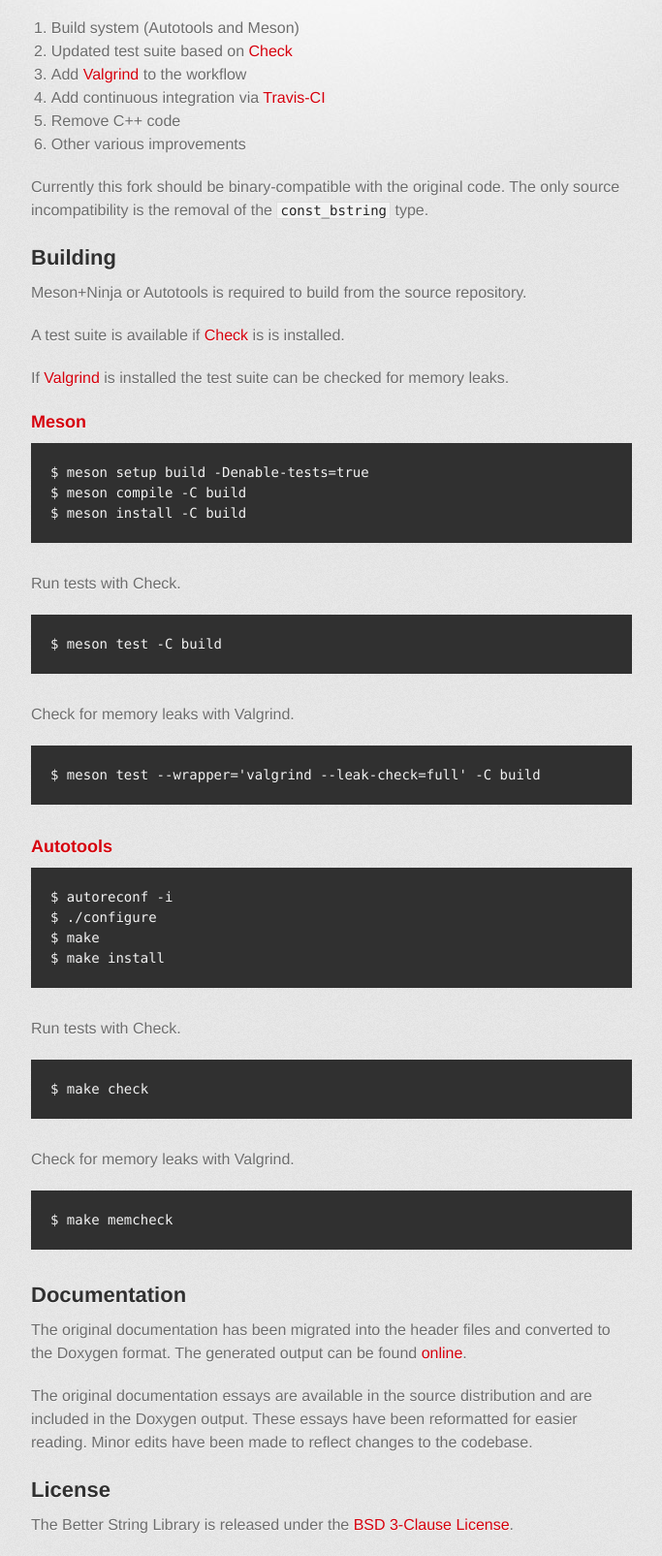
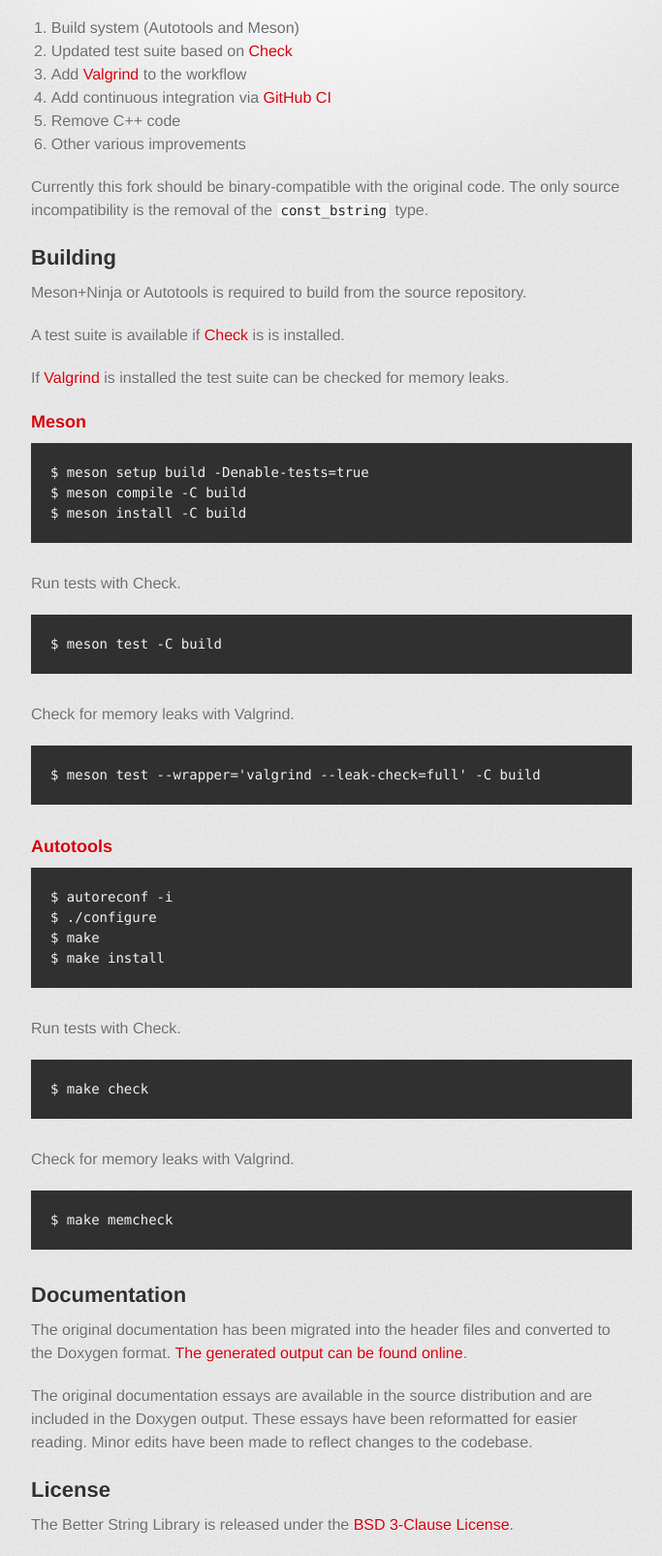
Before and after one commit to msteinert/bstring, a plain HTML site: page index.html in a window 1280 px wide. Shown: the part 370-1975 px from the top of the page at 97% size, without its empty margins (298-981 px from the left). Drawn offline with Linux system fonts and the light colour scheme; a web font is replaced by a local one.

Commit message:
Update website hyperlinks for CI and latest release

```diff
--- a/index.html
+++ b/index.html
@@ -23,7 +23,7 @@
 </header>
 
 <section id="downloads" class="clearfix">
-<a href="https://github.com/msteinert/bstring/releases/v0.1.1/381/bstring-0.1.1.tar.gz" id="download-tar-gz" class="button"><span>Latest Release</span></a>
+<a href="https://github.com/msteinert/bstring/releases/download/v1.0.1/bstring-1.0.1.tar.gz" id="download-tar-gz" class="button"><span>Latest Release</span></a>
 <a href="https://github.com/msteinert/bstring" id="view-on-github" class="button"><span>View Source</span></a>
 </section>
 
@@ -41,7 +41,7 @@ features (or mis-features, depending on your point of view) are included:</p>
 <li>Updated test suite based on <a href="http://check.sourceforge.net/">Check</a>
 </li>
 <li>Add <a href="http://valgrind.org/">Valgrind</a> to the workflow</li>
-<li>Add continuous integration via <a href="https://travis-ci.org/msteinert/bstring">Travis-CI</a>
+<li>Add continuous integration via <a href="https://github.com/msteinert/bstring/actions">GitHub CI</a>
 </li>
 <li>Remove C++ code</li>
 <li>Other various improvements</li>
@@ -94,8 +94,9 @@ $ make install
 <h2>Documentation</h2>
 
 <p>The original documentation has been migrated into the header files and
-converted to the Doxygen format. The generated output can be found
-<a href="http://mike.steinert.ca/bstring/doc/">online</a>.</p>
+converted to the Doxygen format.
+<a href="http://mike.steinert.ca/bstring/doc/">The generated output can be found
+online</a>.</p>
 
 <p>The original documentation essays are available in the source distribution
 and are included in the Doxygen output. These essays have been reformatted
```
